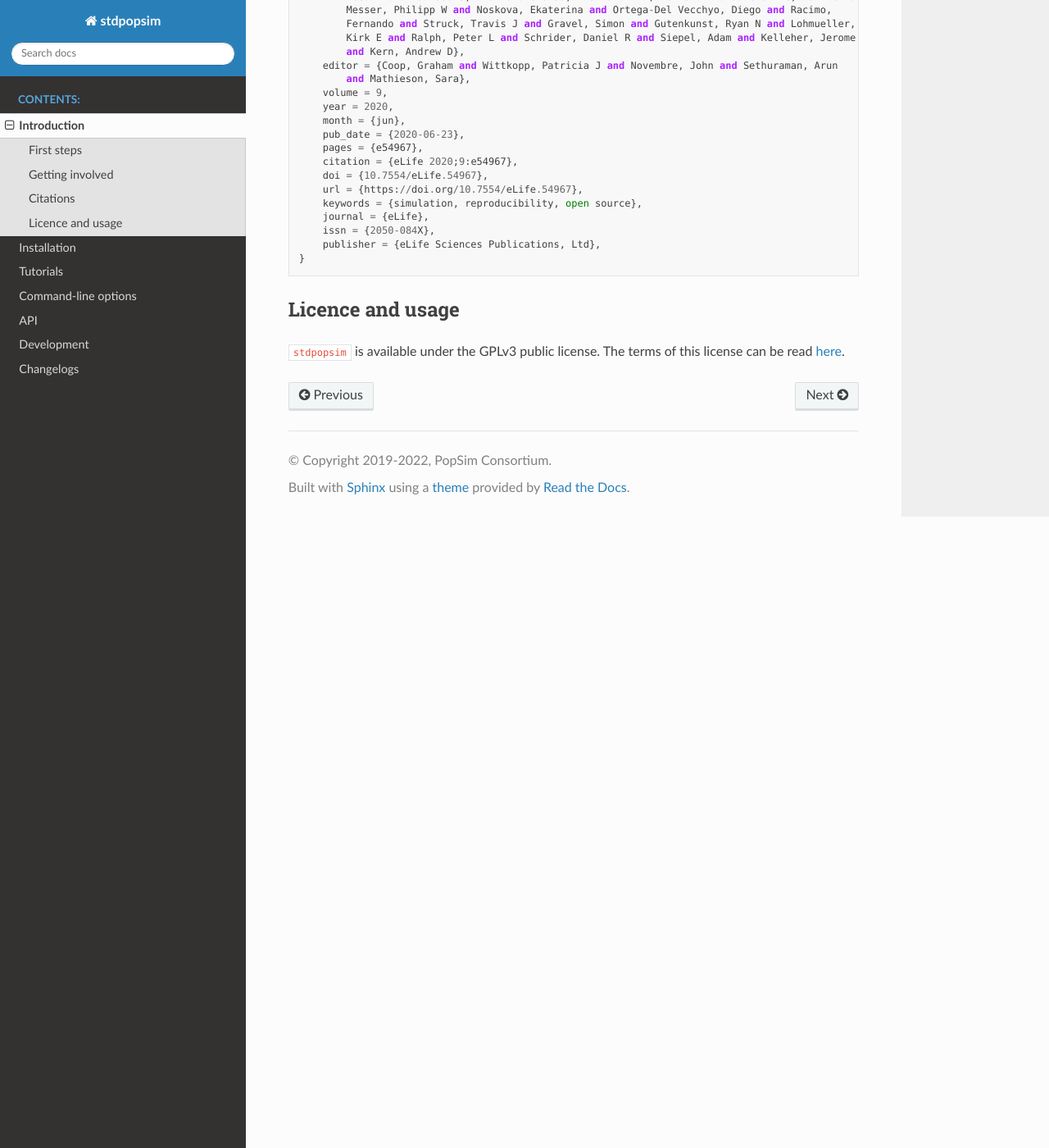
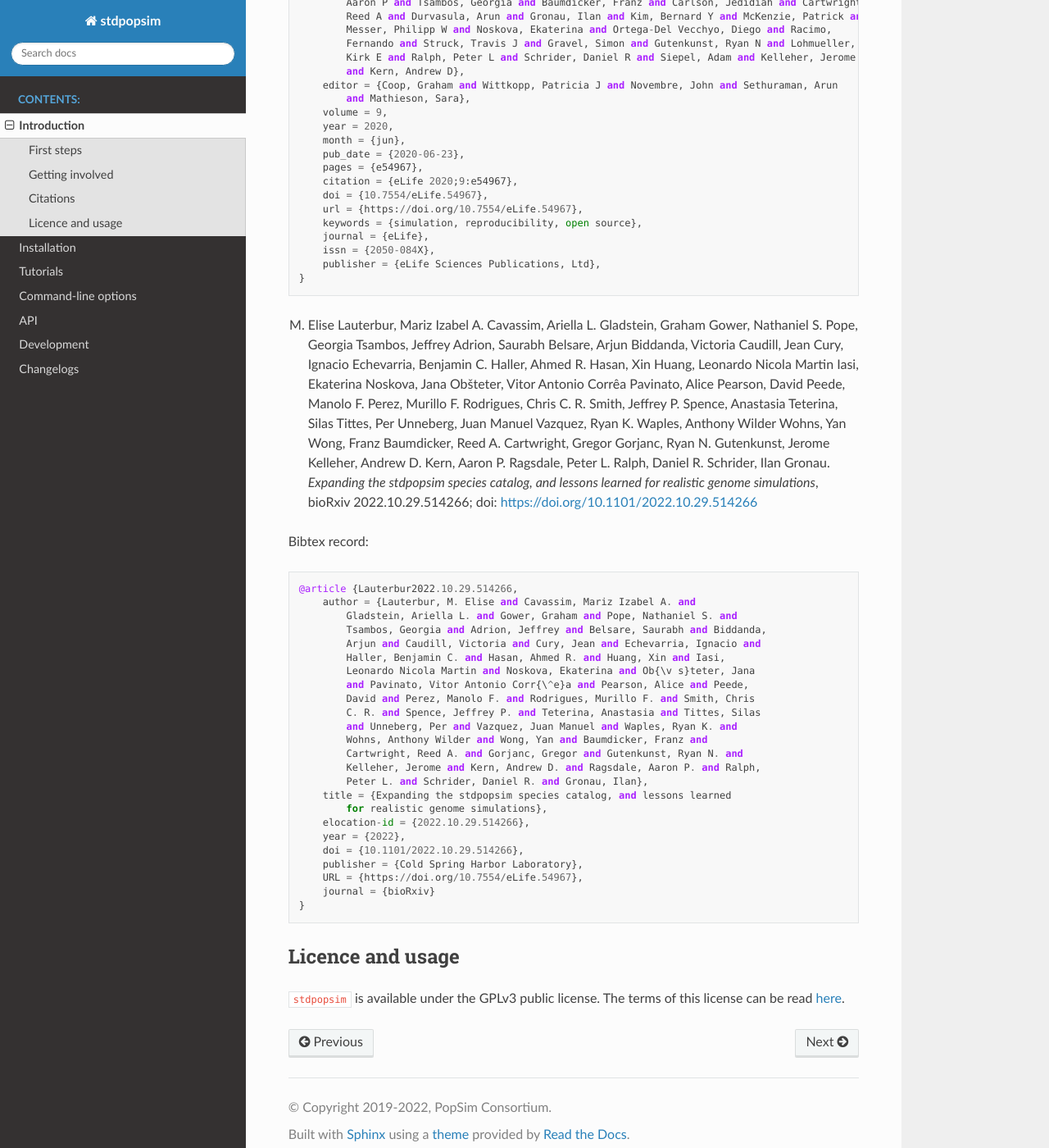
Before and after one commit to popsim-consortium/stdpopsim, a Sphinx documentation site: the page built from docs/introduction.rst, in a window 1280 px wide and 1400 px high, scrolled down 1597 px. Shown: the whole window at 82% size. Built offline with Sphinx 7.4.7 and the Read the Docs theme 2.0.0, drawn with Linux system fonts in a browser that asks for light colours; pages that are not in the unit, such as notebooks, are missing from menus; some of the changed text lies outside the part shown.

Commit message:
Add doi for v0.2.0 preprint

```diff
--- a/docs/introduction.rst
+++ b/docs/introduction.rst
@@ -65,7 +65,9 @@ Citations
 ---------
 
 If you use ``stdpopsim`` in your work, please cite our
-`manuscript <https://doi.org/10.7554/eLife.54967>`_:
+`original manuscript <https://doi.org/10.7554/eLife.54967>`__ or the
+`followup manuscript <https://doi.org/10.1101/2022.10.29.514266>`__ describing
+major expansion of the catalog.
 
 Jeffrey R Adrion, Christopher B Cole, Noah Dukler, Jared G Galloway,
 Ariella L Gladstein, Graham Gower, Christopher C Kyriazis, Aaron P Ragsdale,
@@ -108,6 +110,37 @@ Bibtex record::
     }
 
 
+M. Elise Lauterbur, Mariz Izabel A. Cavassim, Ariella L. Gladstein, Graham Gower, Nathaniel S. Pope, Georgia Tsambos, Jeffrey Adrion, Saurabh Belsare, Arjun Biddanda, Victoria Caudill, Jean Cury, Ignacio Echevarria, Benjamin C. Haller, Ahmed R. Hasan, Xin Huang, Leonardo Nicola Martin Iasi, Ekaterina Noskova, Jana Obšteter, Vitor Antonio Corrêa Pavinato, Alice Pearson, David Peede, Manolo F. Perez, Murillo F. Rodrigues, Chris C. R. Smith, Jeffrey P. Spence, Anastasia Teterina, Silas Tittes, Per Unneberg, Juan Manuel Vazquez, Ryan K. Waples, Anthony Wilder Wohns, Yan Wong, Franz Baumdicker, Reed A. Cartwright, Gregor Gorjanc, Ryan N. Gutenkunst, Jerome Kelleher, Andrew D. Kern, Aaron P. Ragsdale, Peter L. Ralph, Daniel R. Schrider, Ilan Gronau. *Expanding the stdpopsim species catalog, and lessons learned for realistic genome simulations*, bioRxiv 2022.10.29.514266; doi: https://doi.org/10.1101/2022.10.29.514266
+
+
+Bibtex record::
+
+    @article {Lauterbur2022.10.29.514266,
+        author = {Lauterbur, M. Elise and Cavassim, Mariz Izabel A. and
+            Gladstein, Ariella L. and Gower, Graham and Pope, Nathaniel S. and
+            Tsambos, Georgia and Adrion, Jeffrey and Belsare, Saurabh and Biddanda,
+            Arjun and Caudill, Victoria and Cury, Jean and Echevarria, Ignacio and
+            Haller, Benjamin C. and Hasan, Ahmed R. and Huang, Xin and Iasi,
+            Leonardo Nicola Martin and Noskova, Ekaterina and Ob{\v s}teter, Jana
+            and Pavinato, Vitor Antonio Corr{\^e}a and Pearson, Alice and Peede,
+            David and Perez, Manolo F. and Rodrigues, Murillo F. and Smith, Chris
+            C. R. and Spence, Jeffrey P. and Teterina, Anastasia and Tittes, Silas
+            and Unneberg, Per and Vazquez, Juan Manuel and Waples, Ryan K. and
+            Wohns, Anthony Wilder and Wong, Yan and Baumdicker, Franz and
+            Cartwright, Reed A. and Gorjanc, Gregor and Gutenkunst, Ryan N. and
+            Kelleher, Jerome and Kern, Andrew D. and Ragsdale, Aaron P. and Ralph,
+            Peter L. and Schrider, Daniel R. and Gronau, Ilan},
+        title = {Expanding the stdpopsim species catalog, and lessons learned
+            for realistic genome simulations},
+        elocation-id = {2022.10.29.514266},
+        year = {2022},
+        doi = {10.1101/2022.10.29.514266},
+        publisher = {Cold Spring Harbor Laboratory},
+        URL = {https://doi.org/10.7554/eLife.54967},
+        journal = {bioRxiv}
+    }
+
+
 Licence and usage
 -----------------
 
```
